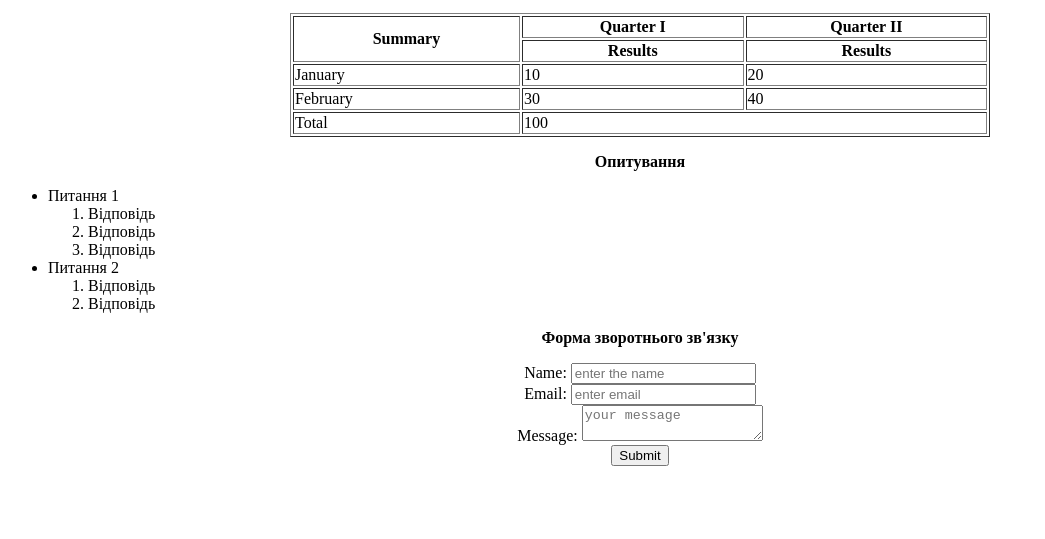
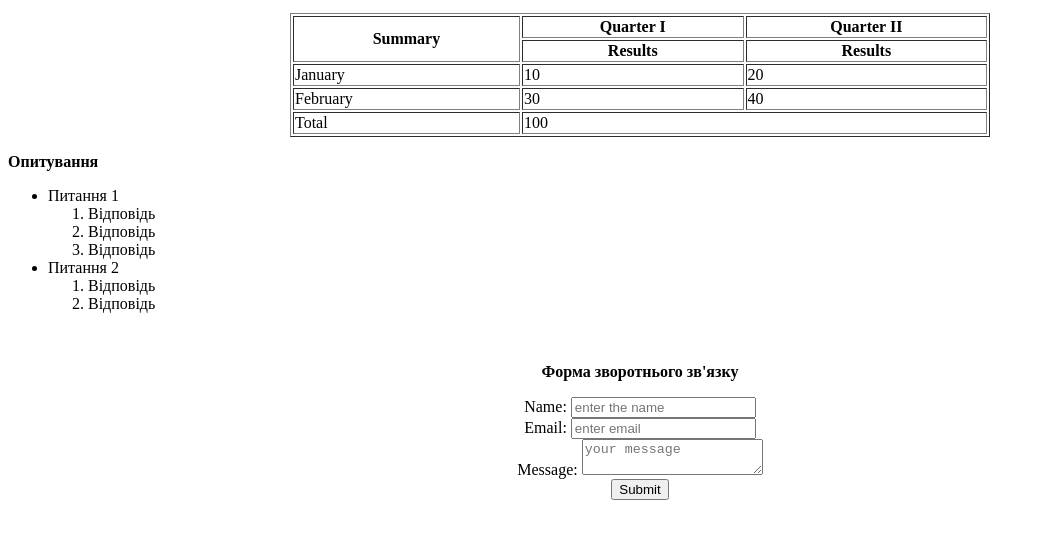
Before and after one commit to volodymyr2906/sample7, a plain HTML site: page index.html in a window 1280 px wide. Shown: the part 101-640 px from the top of the page, without its empty margins (0-1045 px from the left). Drawn offline with Linux system fonts and the light colour scheme.

Commit message:
add new file

```diff
--- a/index.html
+++ b/index.html
@@ -38,11 +38,7 @@
                     </tbody>
                 </table>
         </center>
-        <center>
-            <b>
-                <p>Опитування</p>
-            </b>
-        </center>
+            <b><p>Опитування</p></b>
             <ul>
                 <li> Питання 1</li>
                     <ol>
@@ -56,6 +52,7 @@
                         <li>Відповідь</li>
                     </ol>
             </ul>
+            <br>
             <center>
                 <b>
                     <p>Форма зворотнього зв'язку</p>
@@ -74,5 +71,5 @@
                     <br>
                  </form>
             </center
-    </body>
+     </body>
 </html>
```
